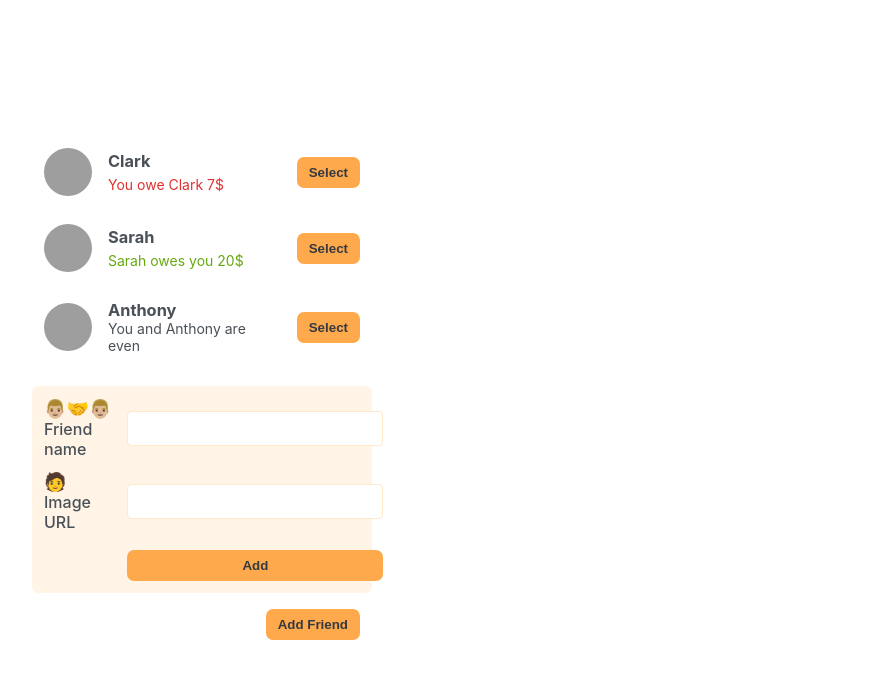
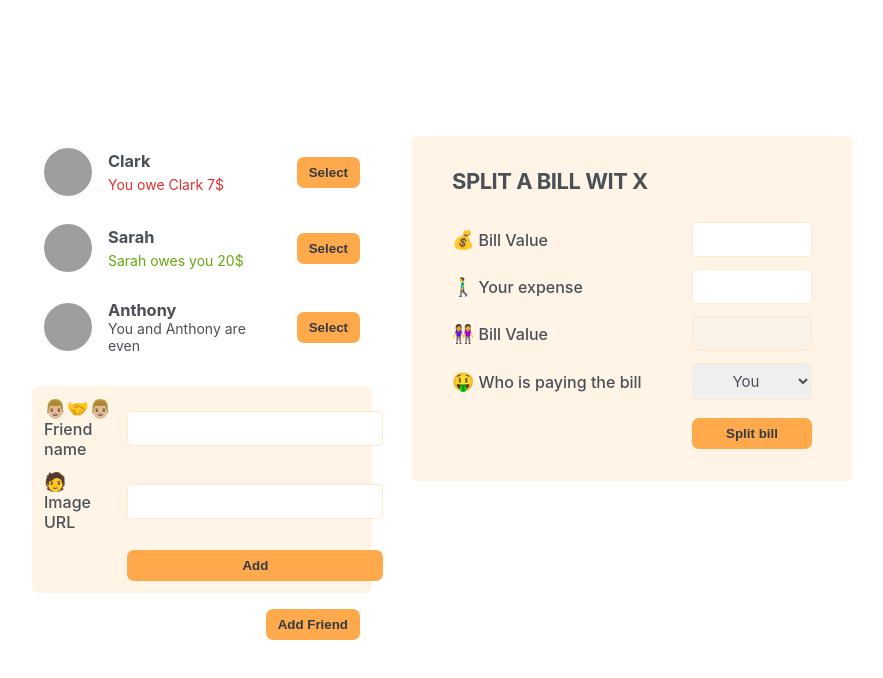
Before and after one commit to AliAbdalrhman/eat-n-split, a React (Create React App) app: page / in a window 1280 px wide. Shown: the top 678 px of the page, without its empty margins (198-1081 px from the left). Built offline with nearby package versions, Linux system fonts and the light colour scheme; grey boxes are pictures that could not be loaded.

Commit message:
Add split form to our application

```diff
--- a/src/App.js
+++ b/src/App.js
@@ -1,6 +1,7 @@
 import FriendsList from "./components/FriendsList";
 import FormAddFriend from "./components/FormAddFriend";
 import Button from "./components/Button";
+import FormSplitBill from "./components/FormSplitBill";
 
 export default function App() {
   return (
@@ -10,6 +11,7 @@ export default function App() {
         <FormAddFriend />
         <Button>Add Friend</Button>
       </div>
+      <FormSplitBill />
     </div>
   );
 }
```
